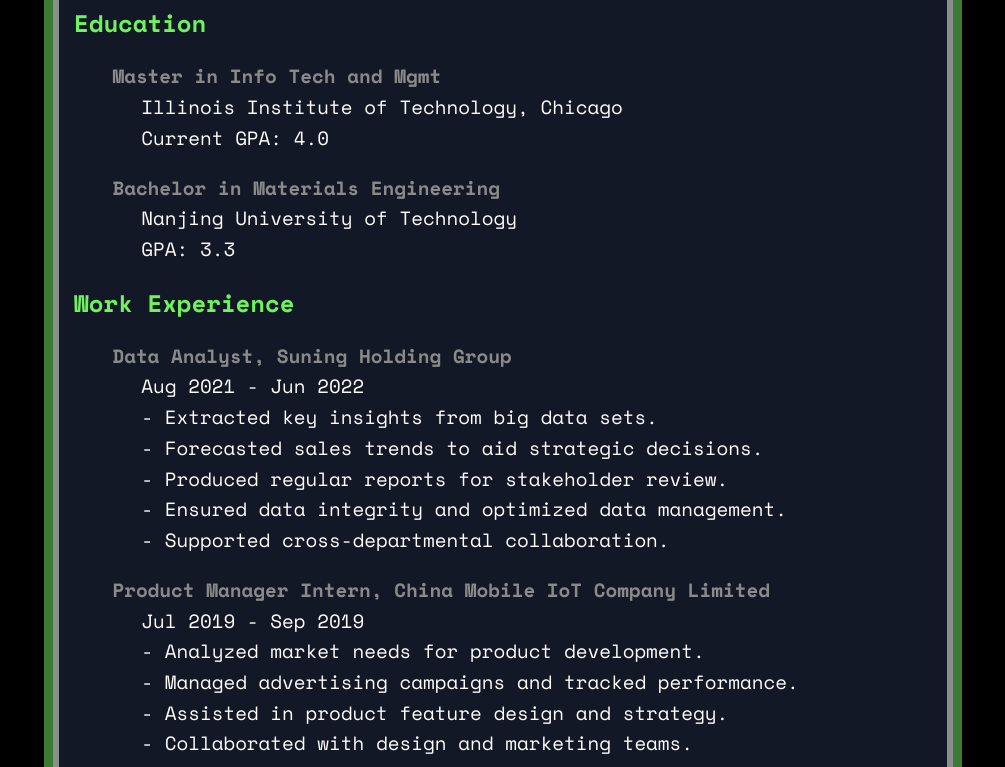
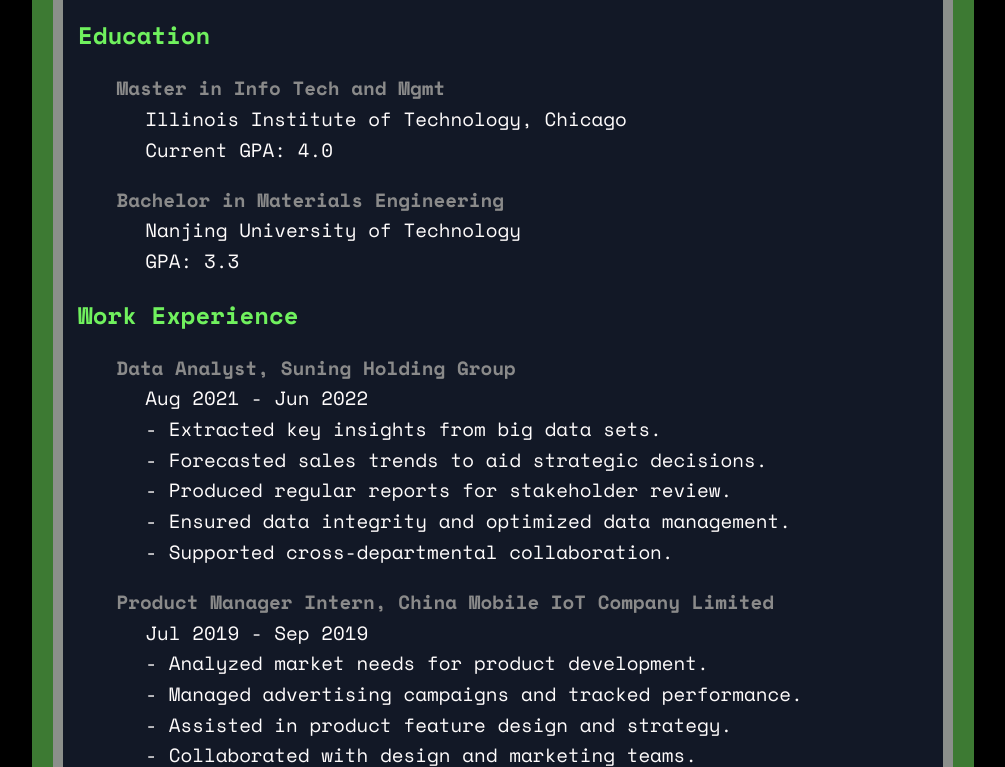
Before and after one commit to jma49/jma49.github.io, a plain HTML site: page index.html in a window 1280 px wide. Shown: the part 200-967 px from the top of the page, without its empty margins (157-1162 px from the left). Drawn offline with nearby package versions, Linux system fonts and the light colour scheme.

Commit message:
Update some style.

```diff
--- a/index.html
+++ b/index.html
@@ -18,12 +18,13 @@
       </header>
       <main>
         <div class="hero">
-          <h1 class="name">Jincheng Ma.<span class="typing-cursor"></span></h1>
+
+          <div class="bio-box">
+            <div class="bio-content">
+              <h1 class="name">Jincheng Ma.<span class="typing-cursor"></span></h1>
           <p class="tagline">
             Data Analytics enthusiast, web designer hobbyist.
           </p>
-          <div class="bio-box">
-            <div class="bio-content">
               <!-- Begin Bio Content -->
               <h2>Education</h2>
               <p>
--- a/src/css/style.css
+++ b/src/css/style.css
@@ -63,7 +63,7 @@ body, html {
 .bio-box {
     display: inline-block;
     padding: 6px;
-    border: 3px solid #3D7A33; /* Green border color */
+    border: 15px solid #3D7A33; /* Green border color */
     margin-top: 20px;
     background-color: #3D7A33; /* Dark blue background */
     max-width: 900px; /* Maximum width */
@@ -75,7 +75,7 @@ body, html {
 
 /* Bio content styling */
 .bio-content {
-    border: 6px solid #8b8f8b; /* Light grey border color */
+    border: 10px solid #8b8f8b; /* Light grey border color */
     padding: 15px;
     color: #70F15E; /* Green text color */
     text-align: left;
```
